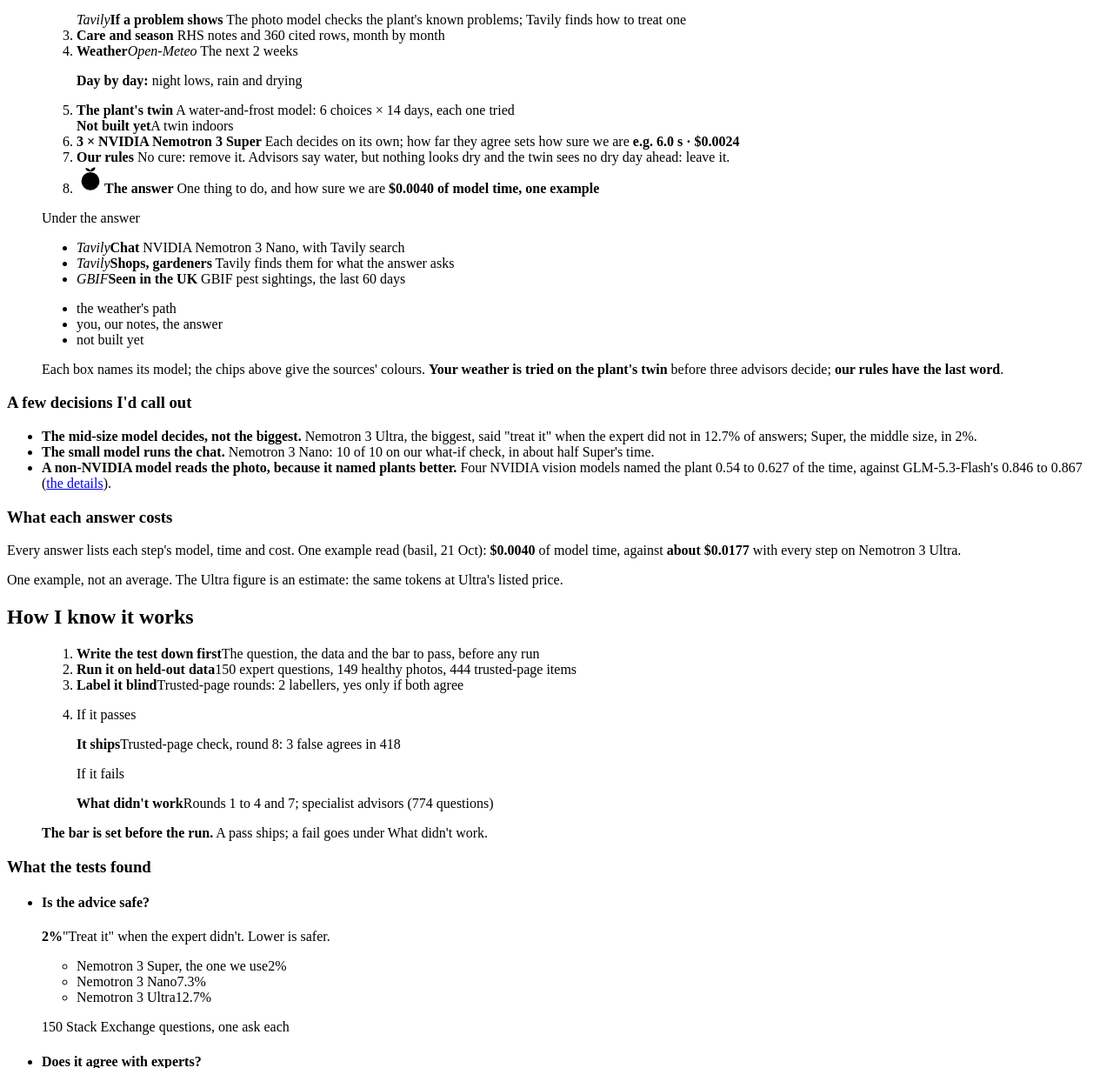
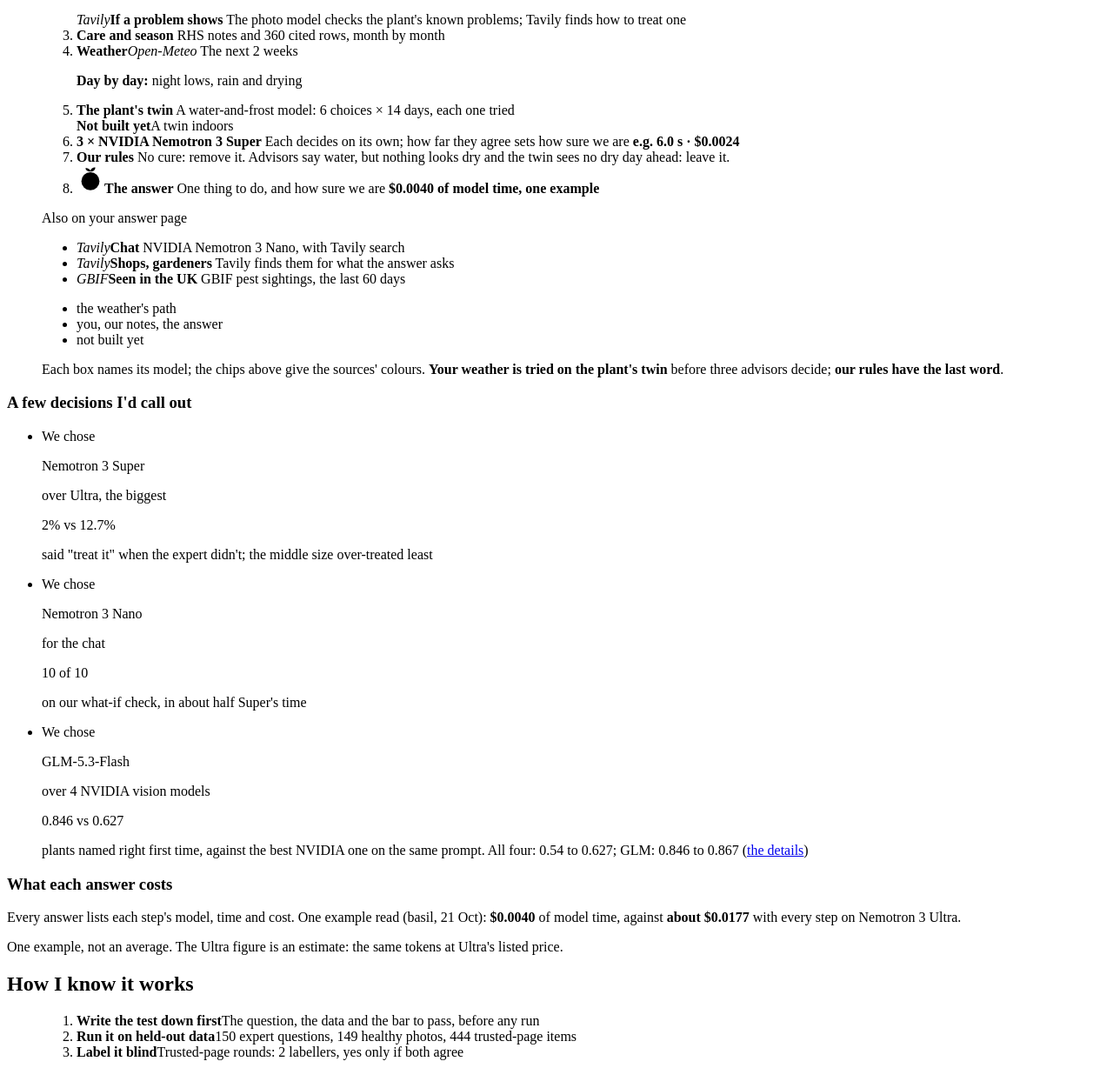
Before and after one commit to thekashifnazir/herbtwin, a Python web app: template src/herbtwin/web/templates/about.html in a window 1280 px wide. Shown: the part 700-1928 px from the top of the page at 87% size. Run offline with Jinja, Linux system fonts and the light colour scheme; the template is opened without the code that fills it, so the values that code supplies are empty.

Commit message:
Sync: rev herbtwin-00078

```diff
--- a/src/herbtwin/web/templates/about.html
+++ b/src/herbtwin/web/templates/about.html
@@ -52,8 +52,7 @@
       <li class="turn"><div class="node weather">
         <strong>Weather</strong><em>Open-Meteo</em>
         <span>The next 2 weeks</span></div>
-        {# round 4 (22 Oct, Kash: "instead of a long impossible line between them, do something
-           with it"): the green path carries what the twin takes from each forecast day #}
+        {# round 4 (22 Oct): the green path carries what the twin takes from each forecast day #}
         <p class="flow-feed"><span><b>Day by day:</b> night lows, rain and drying</span></p></li>
       <li class="acc"><div class="node twin">
         <strong>The plant's twin</strong>
@@ -71,8 +70,10 @@
         <span>One thing to do, and how sure we are</span>
         <b>$0.0040 of model time, one example</b></div></li>
     </ol>
+    {# 23 Oct (Kash: "the dotted line between the normal diagram and the answers"): what hangs
+       off the answer is joined to it, a line down from its box into a bracket over the cards #}
     <div class="flow-under">
-      <p class="flow-by">Under the answer</p>
+      <p class="flow-by under-by"><span>Also on your answer page</span></p>
       <ul class="under">
         <li class="advisors"><i class="tag">Tavily</i><strong>Chat</strong> NVIDIA Nemotron 3 Nano, with Tavily search</li>
         {% if check_on %}<li class="advisors"><i class="tag">Tavily</i><strong>Trusted-page check</strong> NVIDIA Nemotron 3 Ultra reads a page; code quotes it only if it backs the answer</li>{% endif %}
@@ -86,12 +87,20 @@
     <figcaption>Each box names its model; the chips above give the sources' colours. <strong>Your weather is tried on the plant's twin</strong> before three advisors decide; <strong>our rules have the last word</strong>.</figcaption>
   </figure>
   <h3>A few decisions I'd call out</h3>
-  {# round 4 (22 Oct, Kash: "bullet points here with style like we did on Moveset instead?
-     break up the constant boxes"): a bold lead, then plain words #}
-  <ul class="about-points">
-    <li><strong>The mid-size model decides, not the biggest.</strong> Nemotron 3 Ultra, the biggest, said "treat it" when the expert did not in 12.7% of answers; Super, the middle size, in 2%.</li>
-    <li><strong>The small model runs the chat.</strong> Nemotron 3 Nano: 10 of 10 on our what-if check, in about half Super's time.</li>
-    <li><strong>A non-NVIDIA model reads the photo, because it named plants better.</strong> Four NVIDIA vision models named the plant 0.54 to 0.627 of the time, against GLM-5.3-Flash's 0.846 to 0.867 (<a href="https://github.com/thekashifnazir/herbtwin/blob/main/docs/reference/nvidia-models.md" rel="noopener noreferrer">the details</a>).</li>
+  {# 23 Oct (Kash: the bullets "don't do them justice", but no more boxes): three columns of
+     type split by thin rules, each read top to bottom as one sentence: we chose, what, over
+     what, the figure, why. Like for like: 0.846 and 0.627 are GLM and the best NVIDIA model
+     on the same (live) prompt; Nano over-treated 7.3%, so it's the middle size that treats least #}
+  <ul class="about-chose">
+    <li><p class="chose-we">We chose</p><p class="chose-name nvidia">Nemotron 3 Super</p>
+      <p class="chose-over">over Ultra, the biggest</p><p class="chose-fig">2% <span>vs</span> 12.7%</p>
+      <p class="chose-why">said "treat it" when the expert didn't; the middle size over-treated least</p></li>
+    <li><p class="chose-we">We chose</p><p class="chose-name nvidia">Nemotron 3 Nano</p>
+      <p class="chose-over">for the chat</p><p class="chose-fig">10 <span>of</span> 10</p>
+      <p class="chose-why">on our what-if check, in about half Super's time</p></li>
+    <li><p class="chose-we">We chose</p><p class="chose-name photo">GLM-5.3-Flash</p>
+      <p class="chose-over">over 4 NVIDIA vision models</p><p class="chose-fig">0.846 <span>vs</span> 0.627</p>
+      <p class="chose-why">plants named right first time, against the best NVIDIA one on the same prompt. All four: 0.54 to 0.627; GLM: 0.846 to 0.867 (<a href="https://github.com/thekashifnazir/herbtwin/blob/main/docs/reference/nvidia-models.md" rel="noopener noreferrer">the details</a>)</p></li>
   </ul>
 </section>
 
@@ -194,7 +203,7 @@
     <blockquote class="about-card quote ink"><p><strong>A real user.</strong> A former tree surgeon asked where to get what the answer tells you to use.<br>That became the shops card under the answer.</p></blockquote>
   </div>
   <p class="about-people-pilot"><strong>A small Toloka pilot</strong> to check our photo reading against people: beginners caught the named problem in 4 of 5 photos, but seemed to over-call with a healthy photo beside it (3 of 5). A tiny sample: 5 photos, 3 raters each.</p>
-  <p class="about-people-next"><strong>Next:</strong> a first-time-user study on Toloka, not run yet (<a href="https://github.com/thekashifnazir/herbtwin/blob/main/data/eval/prereg/2026-10-22-toloka-site-study.md" rel="noopener noreferrer">the plan</a>). Tendem and Toloka are paid from Nebius Builder Program credits.</p>
+  <p class="about-people-next"><strong>Next:</strong> a first-time-user study on Toloka, not run yet (<a href="https://github.com/thekashifnazir/herbtwin/blob/main/data/eval/prereg/2026-10-22-toloka-site-study.md" rel="noopener noreferrer">the plan</a>). Tendem and Toloka are paid from Nebius AI Builder programme credits.</p>
   {# 23 Oct (Kash): accessibility is one of the checks, so it closes How I know it works #}
   <h3 id="access">Accessibility</h3>
   <div class="about-card about-access">
```
Also changed, not shown: src/herbtwin/web/static/pages/about-built.css (+9 -3 lines), src/herbtwin/web/static/pages/about_built.css (+64 -24 lines), tests/test_web_about.py (+14 -3 lines), tests/test_web_about_built.py (+124 -41 lines), 1 other file.
